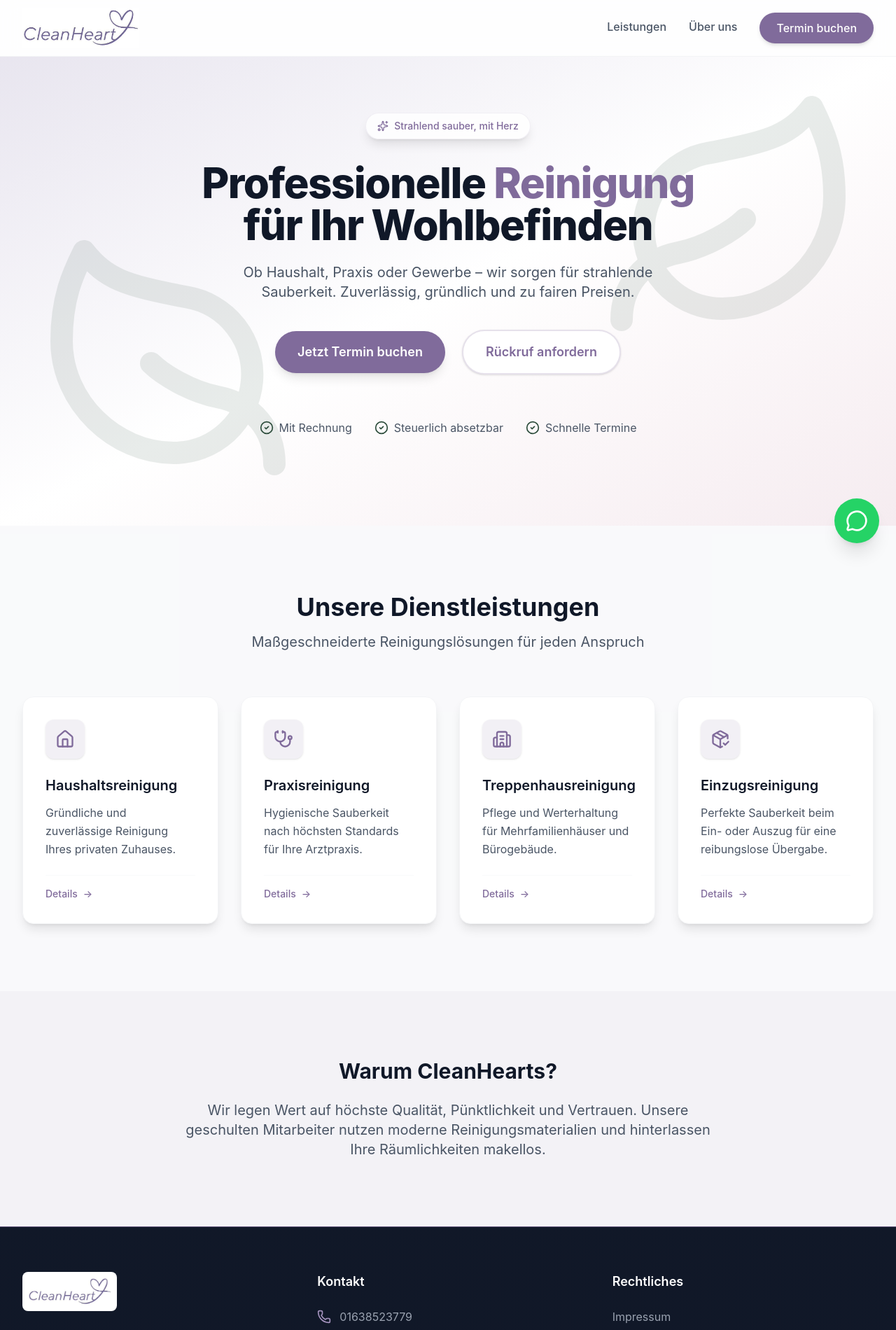
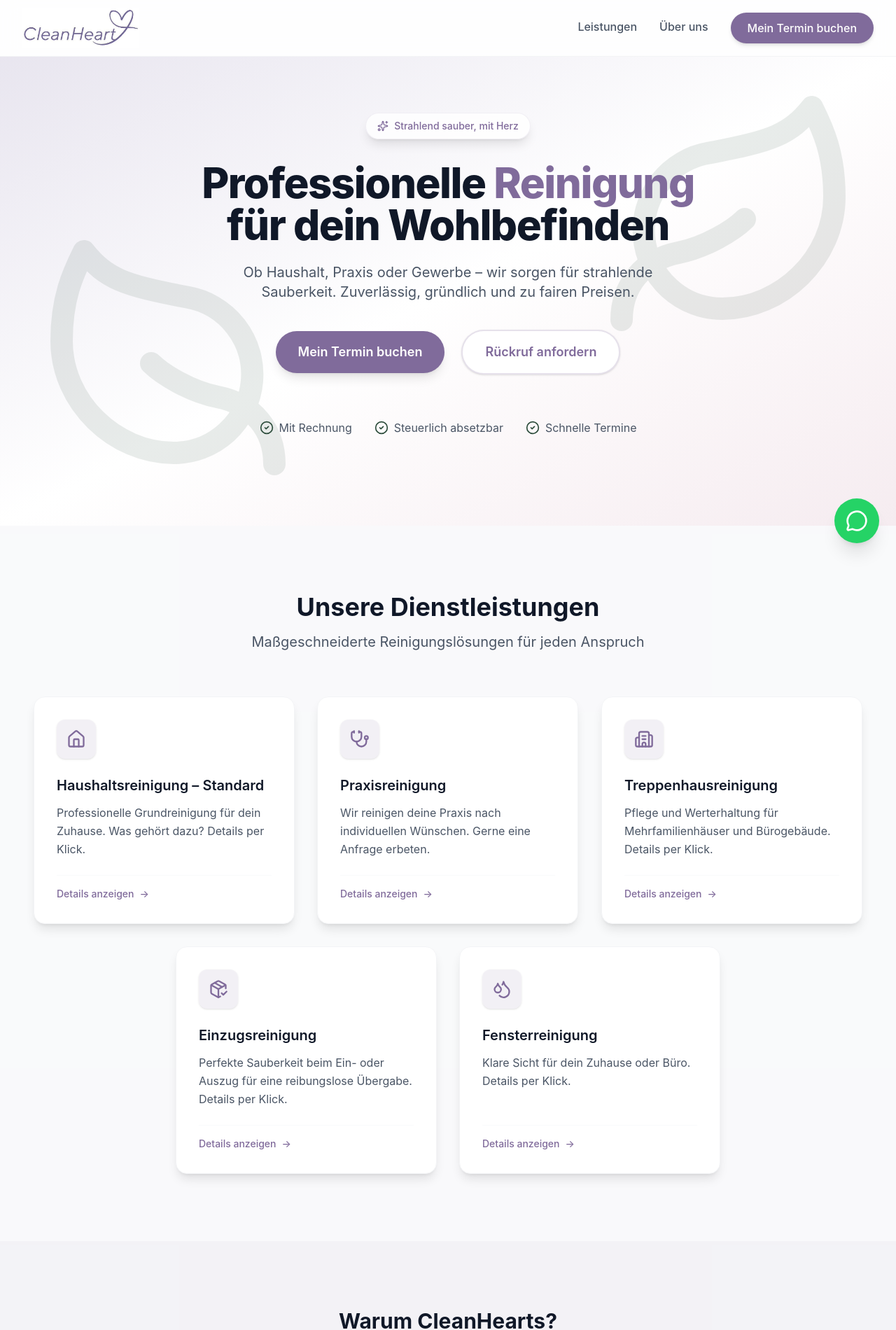
Before and after one commit to ecoezer/cleanhearts, a React (Vite) app: page / in a window 1280 px wide. Shown: the top 1900 px of the page at 70% size. Built offline with nearby package versions, Linux system fonts and the light colour scheme.

Commit message:
Comprehensive update: Informal tone, Services popups, Impressum, Fensterreinigung, and UI enhancements

```diff
--- a/src/App.tsx
+++ b/src/App.tsx
@@ -4,6 +4,7 @@ import FloatingWhatsApp from './components/FloatingWhatsApp';
 import ScrollToTop from './components/ScrollToTop';
 import Home from './pages/Home';
 import Booking from './pages/Booking';
+import Impressum from './pages/Impressum';
 
 function App() {
   return (
@@ -12,6 +13,7 @@ function App() {
       <Routes>
         <Route path="/" element={<Home />} />
         <Route path="/book" element={<Booking />} />
+        <Route path="/impressum" element={<Impressum />} />
       </Routes>
       <ScrollToTop />
       <FloatingWhatsApp />
--- a/src/components/FloatingWhatsApp.tsx
+++ b/src/components/FloatingWhatsApp.tsx
@@ -13,7 +13,7 @@ export default function FloatingWhatsApp() {
         >
             <MessageCircle className="w-8 h-8" />
             <span className="absolute right-full mr-4 bg-white text-gray-800 px-4 py-2 rounded-xl text-sm font-medium shadow-lg opacity-0 group-hover:opacity-100 transition-opacity whitespace-nowrap hidden md:block">
-                Fragen? Schreiben Sie uns!
+                Fragen? Schreib uns!
             </span>
         </a>
     );
--- a/src/components/Footer.tsx
+++ b/src/components/Footer.tsx
@@ -1,3 +1,4 @@
+import { Link } from 'react-router-dom';
 import { Mail, Phone, MapPin } from 'lucide-react';
 
 export default function Footer() {
@@ -10,7 +11,7 @@ export default function Footer() {
                             <img src="/logo.png" alt="CleanHearts Logo" className="h-10 w-auto" />
                         </div>
                         <p className="text-gray-400">
-                            Ihre zuverlässige Reinigungsfirma. Wir bringen Glanz in Ihr Leben.
+                            Deine zuverlässige Reinigungsfirma. Wir bringen Glanz in dein Leben.
                         </p>
                     </div>
 
@@ -37,7 +38,7 @@ export default function Footer() {
                     <div className="flex flex-col items-center md:items-start">
                         <h3 className="text-lg font-semibold mb-6">Rechtliches</h3>
                         <ul className="space-y-4 text-gray-400">
-                            <li><a href="#" className="hover:text-white transition-colors">Impressum</a></li>
+                            <li><Link to="/impressum" className="hover:text-white transition-colors">Impressum</Link></li>
                             <li><a href="#" className="hover:text-white transition-colors">Datenschutz</a></li>
                             <li><a href="#" className="hover:text-white transition-colors">AGB</a></li>
                         </ul>
--- a/src/components/Hero.tsx
+++ b/src/components/Hero.tsx
@@ -20,7 +20,7 @@ export default function Hero() {
 
                 <h1 className="text-5xl md:text-6xl font-extrabold text-gray-900 tracking-tight mb-6">
                     Professionelle <span className="text-primary">Reinigung</span><br />
-                    für Ihr Wohlbefinden
+                    für dein Wohlbefinden
                 </h1>
 
                 <p className="mt-4 text-xl text-gray-600 max-w-2xl mx-auto mb-10">
@@ -33,7 +33,7 @@ export default function Hero() {
                         to="/book"
                         className="w-full sm:w-auto px-8 py-4 bg-primary text-white text-lg font-semibold rounded-full hover:bg-primary-dark transition-all transform hover:scale-105 shadow-lg flex items-center justify-center gap-2"
                     >
-                        Jetzt Termin buchen
+                        Mein Termin buchen
                     </Link>
                     <a
                         href="tel:01638523779"
--- a/src/components/Navbar.tsx
+++ b/src/components/Navbar.tsx
@@ -25,7 +25,7 @@ export default function Navbar() {
                             to="/book"
                             className="bg-primary text-white px-6 py-2.5 rounded-full font-medium hover:bg-primary-dark transition-all transform hover:scale-105 shadow-md hover:shadow-lg"
                         >
-                            Termin buchen
+                            Mein Termin buchen
                         </Link>
                     </div>
 
@@ -66,7 +66,7 @@ export default function Navbar() {
                                 onClick={() => setIsOpen(false)}
                                 className="bg-primary text-white px-6 py-4 rounded-xl font-bold hover:bg-primary-dark transition-colors shadow-md w-full text-center block"
                             >
-                                Termin buchen
+                                Mein Termin buchen
                             </Link>
                         </div>
                     </div>
--- a/src/components/Services.tsx
+++ b/src/components/Services.tsx
@@ -1,30 +1,122 @@
-import { useRef, useState } from 'react';
-import { Home, Stethoscope, Building2, PackageCheck } from 'lucide-react';
+import { useRef, useState, useEffect } from 'react';
+import { Home, Stethoscope, Building2, PackageCheck, X, Check, Droplets } from 'lucide-react';
 
 const services = [
     {
-        title: 'Haushaltsreinigung',
-        description: 'Gründliche und zuverlässige Reinigung Ihres privaten Zuhauses.',
+        title: 'Haushaltsreinigung – Standard',
+        description: 'Professionelle Grundreinigung für dein Zuhause. Was gehört dazu? Details per Klick.',
+        features: [
+            'Staubsaugen und Reinigen aller Böden (Fliesen, Parkett, Laminat, Teppichböden)',
+            'Reinigung des Badezimmers und WCs (alle Oberflächen, Armaturen, Fliesenwände)',
+            'Küchenreinigung (alle Oberflächen, Arbeitsplatte, Spüle, Kochfeld, Küchenschränke)',
+            'Gründliche Reinigung aller Spiegel und Türen'
+        ],
         icon: Home,
     },
     {
         title: 'Praxisreinigung',
-        description: 'Hygienische Sauberkeit nach höchsten Standards für Ihre Arztpraxis.',
+        description: 'Wir reinigen deine Praxis nach individuellen Wünschen. Gerne eine Anfrage erbeten.',
         icon: Stethoscope,
     },
     {
         title: 'Treppenhausreinigung',
-        description: 'Pflege und Werterhaltung für Mehrfamilienhäuser und Bürogebäude.',
+        description: 'Pflege und Werterhaltung für Mehrfamilienhäuser und Bürogebäude. Details per Klick.',
+        features: [
+            'Fachgerechtes Saugen und Wischen der Treppen',
+            'Gründliche Reinigung von Handläufen und Geländern',
+            'Reinigung der Treppenhauswände'
+        ],
         icon: Building2,
     },
     {
         title: 'Einzugsreinigung',
-        description: 'Perfekte Sauberkeit beim Ein- oder Auszug für eine reibungslose Übergabe.',
+        description: 'Perfekte Sauberkeit beim Ein- oder Auszug für eine reibungslose Übergabe. Details per Klick.',
+        features: [
+            'Böden saugen und wischen',
+            'Komplette Reinigung des Badezimmers',
+            'Fensterreinigung inklusive Rahmen',
+            'Staubwischen (falls Möbel vorhanden)',
+            'Küchenreinigung inkl. Schränke & Arbeitsplatte'
+        ],
         icon: PackageCheck,
+    },
+    {
+        title: 'Fensterreinigung',
+        description: 'Klare Sicht für dein Zuhause oder Büro. Details per Klick.',
+        features: [
+            'Reinigung der Fensterscheiben innen und außen',
+            'Reinigung der Fensterrahmen',
+            'Entfernung von Staub und Schmutz'
+        ],
+        icon: Droplets,
     },
 ];
 
-function TiltCard({ service }: { service: typeof services[0] }) {
+function Modal({ service, onClose }: { service: typeof services[0], onClose: () => void }) {
+    // Close on escape key
+    useEffect(() => {
+        const handleEsc = (e: KeyboardEvent) => {
+            if (e.key === 'Escape') onClose();
+        };
+        window.addEventListener('keydown', handleEsc);
+        return () => window.removeEventListener('keydown', handleEsc);
+    }, [onClose]);
+
+    return (
+        <div className="fixed inset-0 z-[100] flex items-center justify-center p-4">
+            <div
+                className="absolute inset-0 bg-gray-900/60 backdrop-blur-sm animate-in fade-in duration-300"
+                onClick={onClose}
+            />
+            <div className="relative bg-white rounded-3xl shadow-2xl w-full max-w-lg overflow-hidden animate-in zoom-in-95 duration-300">
+                <div className="p-8">
+                    <div className="flex justify-between items-start mb-6">
+                        <div className="w-14 h-14 bg-primary/10 rounded-2xl flex items-center justify-center text-primary">
+                            <service.icon className="w-7 h-7" />
+                        </div>
+                        <button
+                            onClick={onClose}
+                            className="p-2 hover:bg-gray-100 rounded-full transition-colors"
+                        >
+                            <X className="w-6 h-6 text-gray-400" />
+                        </button>
+                    </div>
+
+                    <h3 className="text-2xl font-bold text-gray-900 mb-4">{service.title}</h3>
+                    <p className="text-gray-600 mb-8 leading-relaxed">
+                        Hier ist eine Übersicht der Leistungen, die standardmäßig in der {service.title} enthalten sind:
+                    </p>
+
+                    {service.features ? (
+                        <ul className="space-y-4">
+                            {service.features.map((feature, i) => (
+                                <li key={i} className="flex items-start bg-gray-50 p-4 rounded-xl border border-gray-100 hover:border-primary/20 transition-colors">
+                                    <div className="mt-1 bg-primary/20 rounded-full p-1 mr-3 flex-shrink-0">
+                                        <Check className="w-3 h-3 text-primary" strokeWidth={3} />
+                                    </div>
+                                    <span className="text-gray-700 font-medium">{feature}</span>
+                                </li>
+                            ))}
+                        </ul>
+                    ) : (
+                        <p className="text-gray-700 bg-gray-50 p-6 rounded-xl border border-gray-100 italic">
+                            {service.description}
+                        </p>
+                    )}
+
+                    <button
+                        onClick={onClose}
+                        className="w-full mt-8 py-4 bg-primary text-white font-bold rounded-2xl hover:bg-primary-dark transition-all shadow-lg shadow-primary/20 hover:scale-[1.02] active:scale-95"
+                    >
+                        Verstanden
+                    </button>
+                </div>
+            </div>
+        </div>
+    );
+}
+
+function TiltCard({ service, onClick }: { service: typeof services[0], onClick: () => void }) {
     const cardRef = useRef<HTMLDivElement>(null);
     const [tilt, setTilt] = useState({ rotateX: 0, rotateY: 0, scale: 1 });
     const [glow, setGlow] = useState({ x: 0, y: 0, opacity: 0 });
@@ -60,12 +152,13 @@ function TiltCard({ service }: { service: typeof services[0] }) {
             onMouseMove={handleMouseMove}
             onMouseEnter={handleMouseEnter}
             onMouseLeave={handleMouseLeave}
+            onClick={onClick}
             style={{
                 transform: `perspective(1000px) rotateX(${tilt.rotateX}deg) rotateY(${tilt.rotateY}deg) scale3d(${tilt.scale}, ${tilt.scale}, ${tilt.scale})`,
                 transition: isHovered ? 'none' : 'transform 0.5s ease-out',
                 transformStyle: 'preserve-3d'
             }}
-            className="group relative bg-white rounded-2xl shadow-lg border border-gray-100 cursor-pointer z-10 hover:z-20"
+            className="group relative bg-white rounded-2xl shadow-lg border border-gray-100 cursor-pointer z-10 hover:z-20 h-full"
         >
             {/* Dynamic Glow Background */}
             <div
@@ -89,12 +182,14 @@ function TiltCard({ service }: { service: typeof services[0] }) {
                     <service.icon className="w-7 h-7" />
                 </div>
                 <h3 className="text-xl font-semibold text-gray-900 mb-3">{service.title}</h3>
+
                 <p className="text-gray-600 leading-relaxed flex-grow">
                     {service.description}
                 </p>
+
                 <div className="mt-6 pt-4 border-t border-gray-50">
                     <span className="text-primary font-medium text-sm flex items-center gap-2 group-hover:gap-3 transition-all duration-300">
-                        Details <span aria-hidden="true">&rarr;</span>
+                        Details anzeigen <span aria-hidden="true">&rarr;</span>
                     </span>
                 </div>
             </div>
@@ -103,6 +198,8 @@ function TiltCard({ service }: { service: typeof services[0] }) {
 }
 
 export default function Services() {
+    const [selectedService, setSelectedService] = useState<typeof services[0] | null>(null);
+
     return (
         <section id="services" className="py-24 bg-gray-50/50">
             <div className="max-w-7xl mx-auto px-4 sm:px-6 lg:px-8">
@@ -113,12 +210,24 @@ export default function Services() {
                     </p>
                 </div>
 
-                <div className="grid grid-cols-1 md:grid-cols-2 lg:grid-cols-4 gap-8 perspective-1000">
+                <div className="flex flex-wrap justify-center gap-8 perspective-1000">
                     {services.map((service, index) => (
-                        <TiltCard key={index} service={service} />
+                        <div key={index} className="w-full md:w-[calc(50%-2rem)] lg:w-[calc(33.333%-2rem)] min-w-[300px] flex">
+                            <TiltCard
+                                service={service}
+                                onClick={() => setSelectedService(service)}
+                            />
+                        </div>
                     ))}
                 </div>
             </div>
+
+            {selectedService && (
+                <Modal
+                    service={selectedService}
+                    onClose={() => setSelectedService(null)}
+                />
+            )}
         </section>
     );
 }
--- a/src/pages/Booking.tsx
+++ b/src/pages/Booking.tsx
@@ -27,7 +27,7 @@ export default function Booking() {
                     <div className="text-center mb-12">
                         <h1 className="text-4xl font-bold text-gray-900 mb-4">Termin Buchen</h1>
                         <p className="text-lg text-gray-600">
-                            Wählen Sie den gewünschten Umfang und wir melden uns schnellstmöglich bei Ihnen.
+                            Wähle den gewünschten Umfang und wir melden uns schnellstmöglich bei dir.
                         </p>
                     </div>
 
@@ -75,7 +75,7 @@ export default function Booking() {
                                             }`}
                                     >
                                         <div className="font-semibold text-lg text-gray-900">Stelle ich selbst</div>
-                                        <div className="text-gray-500 mt-1">Sie stellen alle Materialien</div>
+                                        <div className="text-gray-500 mt-1">Du stellst alle Materialien</div>
                                         <div className="mt-4 text-primary font-bold">24,90€ / Std</div>
                                     </button>
 
@@ -118,7 +118,7 @@ export default function Booking() {
                             </div>
 
                             <p className="text-center text-sm text-gray-500 mt-4 leading-relaxed">
-                                * Sie werden zu WhatsApp weitergeleitet, um die Details zu besprechen. Es ist noch keine verbindliche Buchung.<br />
+                                * Du wirst zu WhatsApp weitergeleitet, um die Details zu besprechen. Es ist noch keine verbindliche Buchung.<br />
                                 Auf Wunsch kann eine Rechnung ausgestellt werden.
                             </p>
 
--- a/src/pages/Home.tsx
+++ b/src/pages/Home.tsx
@@ -16,7 +16,7 @@ export default function Home() {
                         <p className="text-xl text-gray-600 max-w-3xl mx-auto">
                             Wir legen Wert auf höchste Qualität, Pünktlichkeit und Vertrauen.
                             Unsere geschulten Mitarbeiter nutzen moderne Reinigungsmaterialien
-                            und hinterlassen Ihre Räumlichkeiten makellos.
+                            und hinterlassen deine Räumlichkeiten makellos.
                         </p>
                     </div>
                 </section>
```
Also changed, not shown: src/pages/Impressum.tsx (added, +53 -0 lines).
